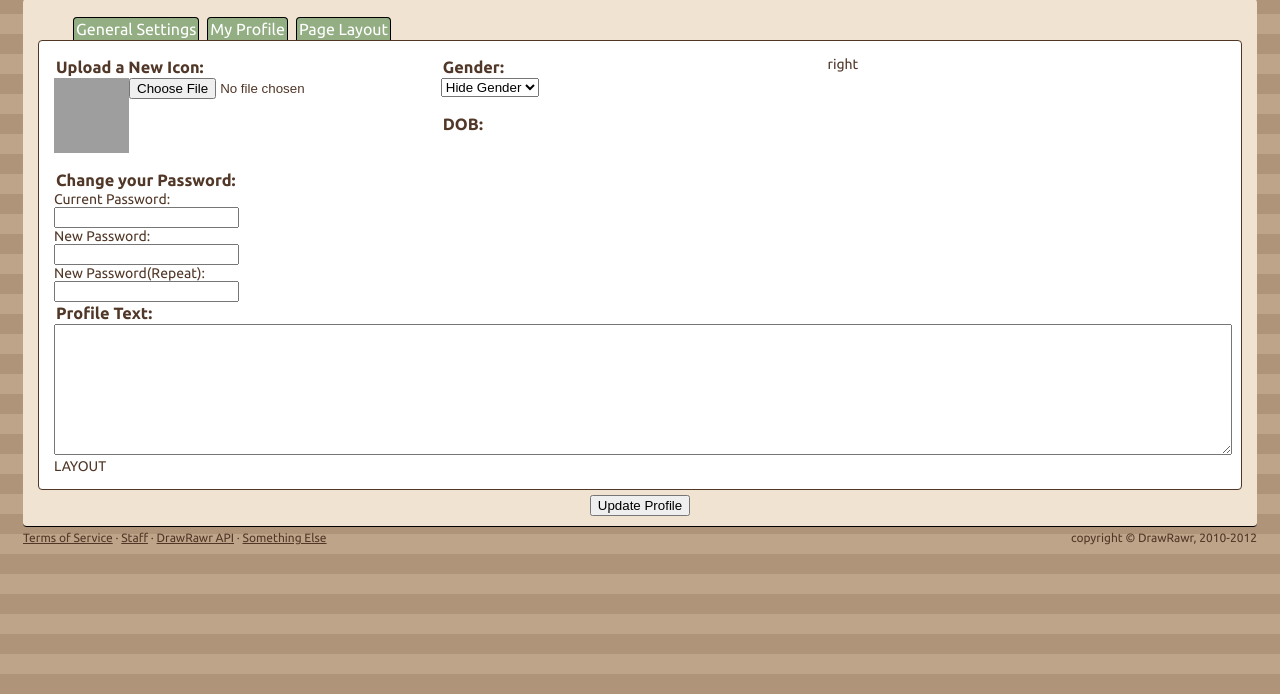
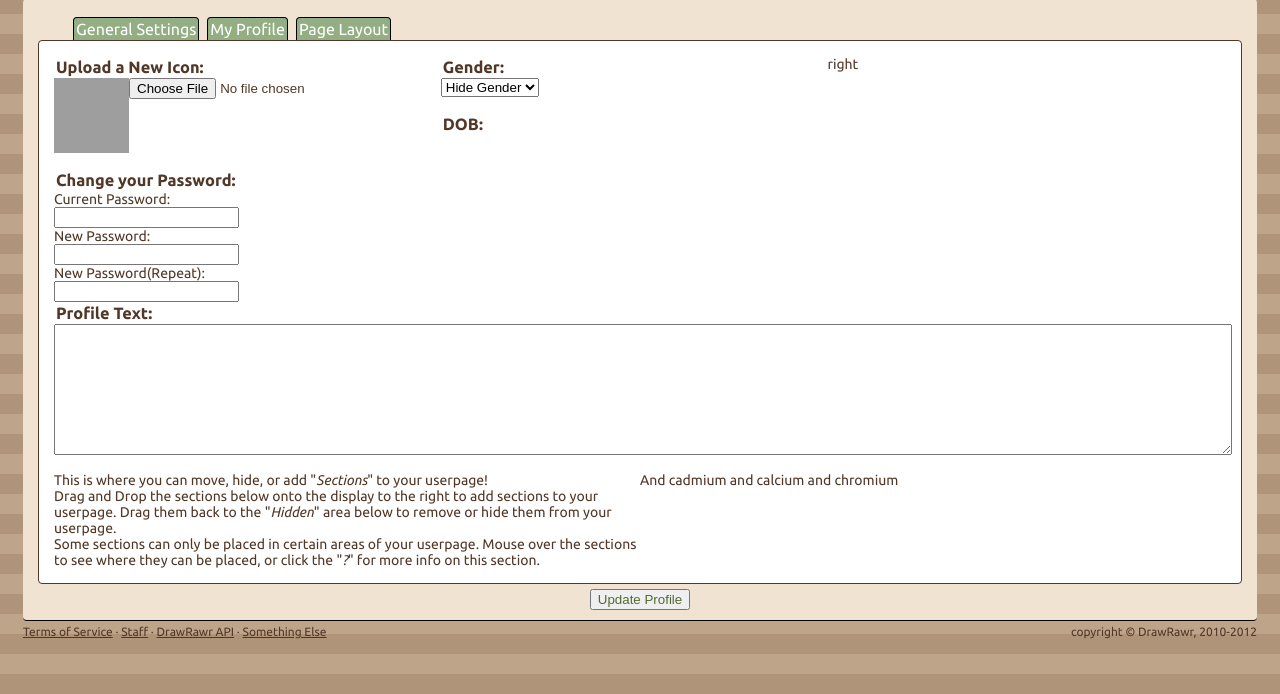
Before and after one commit to Lambdanaut/Drawrawr, a Python web app: template templates/settings.html in a window 1280 px wide. Shown: the part 106-800 px from the top of the page. Run offline with Jinja, Linux system fonts and the light colour scheme; the template is opened without the code that fills it, so the values that code supplies are empty; some libraries are stand-ins or nearby versions; grey boxes are pictures that could not be loaded.

Commit message:
Added stuff to userpages. Also profiles work now

```diff
--- a/templates/layout.html
+++ b/templates/layout.html
@@ -44,7 +44,7 @@
             </div>
           </div>
           <a href = '/{{ loggedInUser['username'] }}'>
-            <img src='/icons/{{ loggedInUser["username"].lower() }}.{{ loggedInUser["icon"] }}' class='tinyIcon'  style='margin-right: 5px;' alt='User Icon'>
+            <img src='/icons/{{ loggedInUser["lowername"] }}.{{ loggedInUser["icon"] }}' class='tinyIcon'  style='margin-right: 5px;' alt='User Icon'>
           </a>
         </aside>
       {% else %}
--- a/templates/settings.html
+++ b/templates/settings.html
@@ -2,26 +2,32 @@
 {% block title %}Settings{% endblock %}
 {% block head %}
 <script src="/static/js/tabs.js"></script>
+<script src="/static/js/settings.js"></script>
 <link rel="stylesheet" href="/static/css/tabs.css" media="screen">
 <style media="screen" type="text/css">
 h3
 {
   margin: 2px;
 }
-#leftCol
+.leftCol
 {
   float: left;
   width: 33%;
 }
-#middleCol
+.middleCol
 {
   float: left;
   width: 33%
 }
-#rightCol
+.rightCol
 {
   float: left;
   width: 33%;
+}
+.layoutDivider
+{
+  border: solid 1px #513727;
+  margin: 1px;
 }
 </style>
 {% endblock %}
@@ -35,12 +41,11 @@ h3
   </div>
   <form enctype="multipart/form-data" method="POST" action="/users/settings">
     <section id="tab-content" class="container">
-
       <div id="tab-general">
-    <div id="leftCol">
+        <div class="leftCol">
           <h3>Upload a New Icon: </h3>
           <img src = '/icons/{{ loggedInUser["lowername"] }}.{{ loggedInUser["icon"] }}' style='float:left;' class='userIcon' alt='Current User Icon'>
-        <input name="iconUpload" id="iconUpload" type=file><br style="clear: both;"><br>
+          <input type="file" name="iconUpload" id="iconUpload"><br style="clear: both;"><br>
           <h3>Change your Password: </h3>
           Current Password: <br>
           <input type="password" name="changePassCurrent"><br>
@@ -49,26 +54,42 @@ h3
           New Password(Repeat): <br>
           <input type="password" name="changePassNew2"><br>
         </div>
-    <div id="middleCol">
+        <div class="middleCol">
           <h3>Gender: </h3>
-      <select name="changeGender">
-        <option value="h">Hide Gender</option>
-        <option value="m">Male</option>
-        <option value="f">Female</option>
+          <select name="changeGender" id="changeGender" >
+            <option value="h"{% if loggedInUser['gender'] == 'h' %} id='defaultGender'{% endif %}>Hide Gender</option>
+            <option value="m"{% if loggedInUser['gender'] == 'm' %} id='defaultGender'{% endif %}>Male</option>
+            <option value="f"{% if loggedInUser['gender'] == 'f' %} id='defaultGender'{% endif %}>Female</option>
           </select><br><br>
           <h3>DOB: </h3>
         </div>
-    <div id="rightCol">
+        <div class="rightCol">
           right
         </div>
         <div style="clear: both;"></div>
       </div>
       <div id="tab-profile">
         <h3>Profile Text: </h3>
-    <textarea name="changeProfile" style="width: 100%; height: 125px;"></textarea>
+        <textarea name="changeProfile" style="width: 100%; height: 125px;">{{ loggedInUser["profile"] }}</textarea>
       </div>
-  <div id="tab-layout"> LAYOUT </div>
+      <div id="tab-layout">
+        <p>
+          <div style='float:left; width: 50%'>
+            <div class='layoutSection'>
+              This is where you can move, hide, or add "<i>Sections</i>" to your userpage! <br>
+              Drag and Drop the sections below onto the display to the right to add sections to your userpage. Drag them back to the "<i>Hidden</i>" area below to remove or hide them from your userpage. <br>
+              Some sections can only be placed in certain areas of your userpage. Mouse over the sections to see where they can be placed, or click the "<i>?</i>" for more info on this section.
+            </div>
+          </div>
+          <div style='float:left; width: 50%'>
+            <div class='layoutSection'>
+              And cadmium and calcium and chromium
+            </div>
+          </div>
+        </p>
+        <div style="clear: both;"></div>
+      </div>
     </section>
-    <div style="text-align:center;"><input type="submit" value="Update Profile"></div>
+    <div style="text-align:center;"><input type="submit" value="Update Profile" class="button"></div>
   </form>
 {% endblock %}
```
Also changed, not shown: server.py (+9 -3 lines), templates/user.html (+24 -2 lines), 2 other files. Lines whose indentation alone changed are shown as unchanged.
